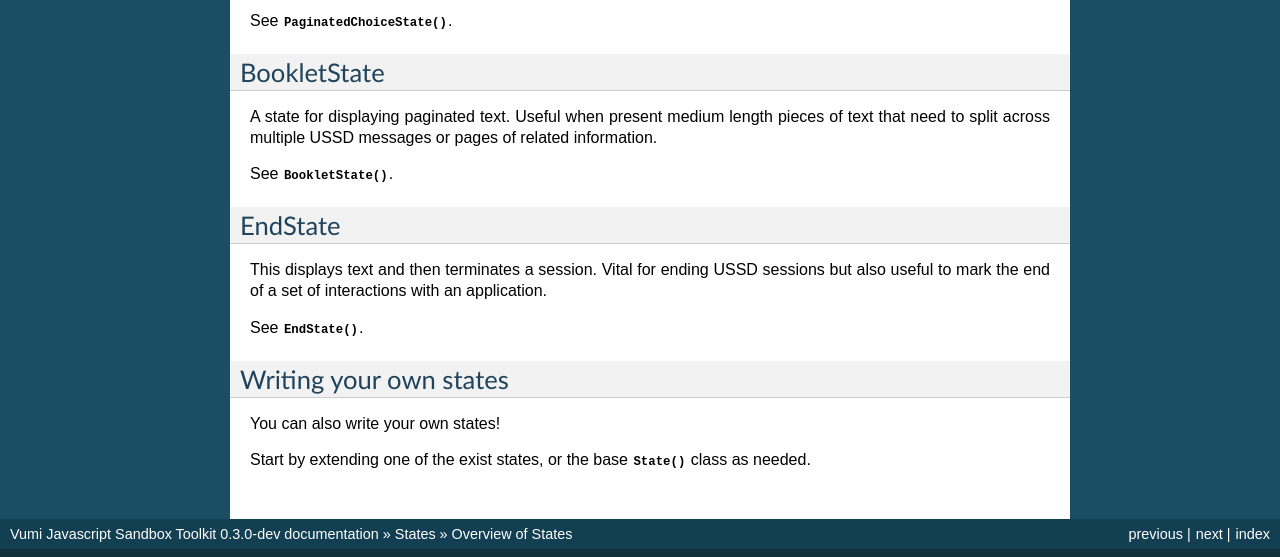
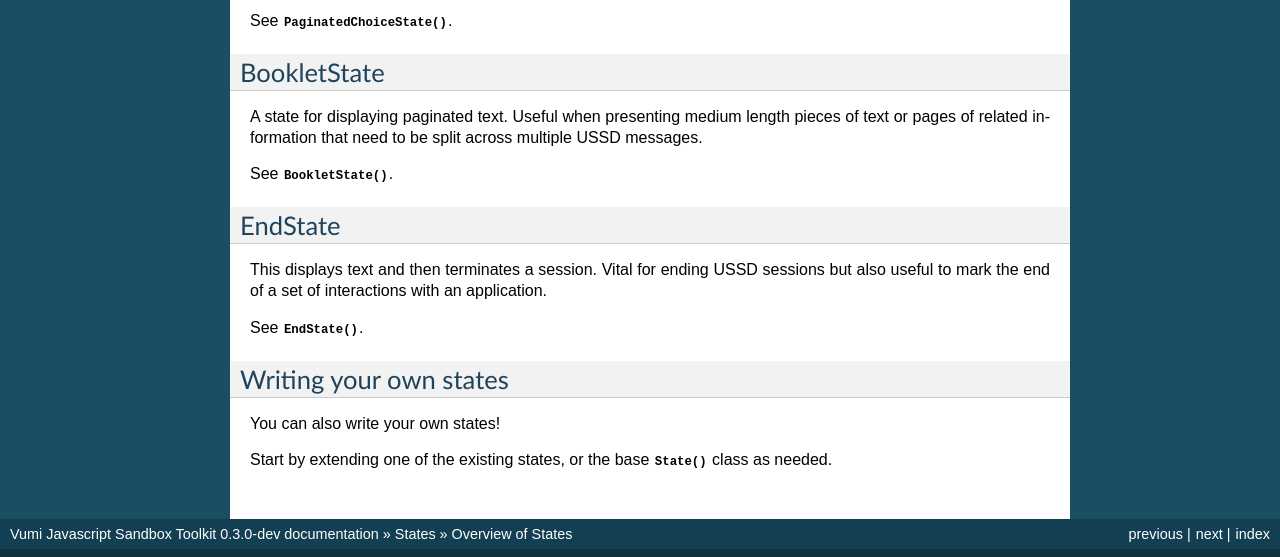
Before and after one commit to praekeltfoundation/vumi-jssandbox-toolkit, a Sphinx documentation site: the page built from docs/states/overview.rst, in a window 1280 px wide. Shown: the part 1070-1627 px from the top of the page. Built offline with Sphinx 7.4.7, drawn with Linux system fonts in a browser that asks for light colours; pages that are not in the unit, such as notebooks, are missing from menus.

Commit message:
Fix typos.

```diff
--- a/docs/states/index.rst
+++ b/docs/states/index.rst
@@ -36,7 +36,7 @@ An application is a set of state creators collected into an
 :class:`InteractionMachine` which manages states and links an
 application to the low-level sandbox API.
 
-An :class:`InteractionMachine` received messages from people (via the
+An :class:`InteractionMachine` receives messages from people (via the
 sandbox API) and directs those messages to the current state. It also
 tracks what state a person is interacting with and manages transitions
 to new states.
--- a/docs/states/overview.rst
+++ b/docs/states/overview.rst
@@ -83,9 +83,9 @@ See :class:`PaginatedChoiceState`.
 BookletState
 ------------
 
-A state for displaying paginated text. Useful when present medium
-length pieces of text that need to split across multiple USSD messages
-or pages of related information.
+A state for displaying paginated text. Useful when presenting medium
+length pieces of text or pages of related information that need to be
+split across multiple USSD messages.
 
 See :class:`BookletState`.
 
@@ -107,5 +107,5 @@ Writing your own states
 
 You can also write your own states!
 
-Start by extending one of the exist states, or the base :class:`State`
-class as needed.
+Start by extending one of the existing states, or the base
+:class:`State` class as needed.
```
